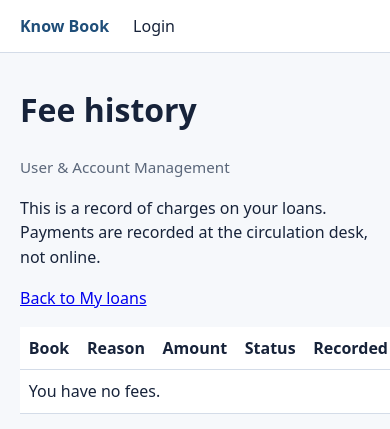
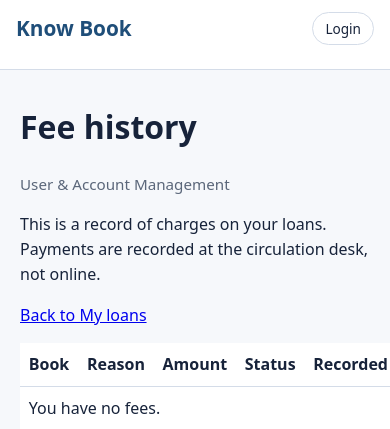
Before and after one commit to Xiyu-1653/COMP3019J-WebDevelop-Group21, a Flask app: template app/templates/account/fees.html in a window 390 px wide. Shown: the top 429 px of the page. Run offline with Flask 3, Linux system fonts and the light colour scheme; the template is opened without the code that fills it, so the values that code supplies are empty.

Commit message:
导航栏当前模块高亮

```diff
--- a/app/static/style.css
+++ b/app/static/style.css
@@ -18,44 +18,134 @@ body {
 
 .site-header {
   display: flex;
-  flex-wrap: wrap;
   align-items: center;
-  gap: 0.75rem 1rem;
-  padding: 0.85rem 1.25rem;
+  gap: 1.25rem;
+  padding: 0.85rem 1.5rem;
   background: #fff;
   border-bottom: 1px solid var(--line);
 }
 
 .brand {
-  font-weight: 700;
+  flex-shrink: 0;
+  font-size: 1.55rem;
+  font-weight: 800;
+  line-height: 1.1;
   color: var(--accent);
   text-decoration: none;
-  margin-right: 0.5rem;
+  white-space: nowrap;
+}
+
+.brand:hover {
+  color: #163c5e;
+}
+
+.entry-links a:hover {
+  text-decoration: underline;
 }
 
 .site-nav {
   display: flex;
-  flex-wrap: wrap;
-  gap: 0.75rem 1rem;
+  flex: 1 1 auto;
+  align-items: center;
+  justify-content: space-evenly;
+  gap: 0.35rem;
+  min-width: 0;
 }
 
-.site-nav a {
+.nav-link,
+.login-link {
+  display: inline-block;
+  padding: 0.4rem 0.85rem;
+  border-radius: 999px;
   color: var(--ink);
+  text-decoration: none;
+  white-space: nowrap;
+  transition: background-color 0.15s ease, color 0.15s ease;
+}
+
+.nav-link:hover,
+.login-link:hover {
+  background: #edf4fb;
   text-decoration: none;
 }
 
-.site-nav a:hover,
-.brand:hover,
-.entry-links a:hover {
-  text-decoration: underline;
+.nav-link.is-active,
+.login-link.is-active {
+  background: var(--accent);
+  color: #fff;
+  font-weight: 600;
+}
+
+.site-actions {
+  display: flex;
+  flex-shrink: 0;
+  align-items: center;
+  gap: 0.6rem;
+  margin-left: auto;
 }
 
 .nav-user {
   color: var(--muted);
+  font-size: 0.85rem;
+  white-space: nowrap;
+}
+
+.login-link {
+  padding: 0.3rem 0.75rem;
+  border: 1px solid var(--line);
+  font-size: 0.85rem;
 }
 
 .logout {
-  margin-left: auto;
+  margin-left: 0;
+}
+
+.site-actions .logout button {
+  font: inherit;
+  font-size: 0.85rem;
+  padding: 0.3rem 0.75rem;
+  border: 1px solid var(--line);
+  border-radius: 999px;
+  background: #fff;
+  color: var(--ink);
+  cursor: pointer;
+}
+
+.site-actions .logout button:hover {
+  background: #edf4fb;
+}
+
+.nav-link:focus-visible,
+.login-link:focus-visible,
+.brand:focus-visible,
+.site-actions .logout button:focus-visible {
+  outline: 2px solid var(--accent);
+  outline-offset: 2px;
+}
+
+@media (max-width: 900px) {
+  .site-header {
+    flex-wrap: wrap;
+    gap: 0.65rem 0.75rem;
+    padding: 0.75rem 1rem;
+  }
+
+  .brand {
+    font-size: 1.3rem;
+  }
+
+  .site-nav {
+    order: 3;
+    flex: 1 0 100%;
+    justify-content: flex-start;
+    overflow-x: auto;
+    padding-bottom: 0.1rem;
+  }
+
+  .nav-link {
+    padding: 0.35rem 0.65rem;
+    font-size: 0.92rem;
+  }
 }
 
 .logout button,
--- a/app/templates/base.html
+++ b/app/templates/base.html
@@ -7,31 +7,37 @@
   <link rel="stylesheet" href="{{ url_for('static', filename='style.css') }}">
 </head>
 <body>
+  {% set ep = request.endpoint or '' %}
+  {% macro nav_link(label, href, active) -%}
+    <a class="nav-link{% if active %} is-active{% endif %}" href="{{ href }}"{% if active %} aria-current="page"{% endif %}>{{ label }}</a>
+  {%- endmacro %}
   <header class="site-header">
     <a class="brand" href="{{ url_for('home') }}">Know Book</a>
     <nav class="site-nav" aria-label="Main">
       {% if current_user %}
-        <a href="{{ url_for('catalogue.index') }}">Catalogue</a>
+        {{ nav_link('Catalogue', url_for('catalogue.index'), ep in ('catalogue.index', 'catalogue.title_detail')) }}
         {% if current_user.role == "reader" %}
-          <a href="{{ url_for('account.loans') }}">My loans</a>
-          <a href="{{ url_for('account.fees') }}">Fees</a>
-          <a href="{{ url_for('reservations.my_reservations') }}">My reservations</a>
+          {{ nav_link('My loans', url_for('account.loans'), ep in ('account.loans', 'account.renew_loan')) }}
+          {{ nav_link('Fees', url_for('account.fees'), ep in ('account.fees', 'account.pay_fee')) }}
+          {{ nav_link('My reservations', url_for('reservations.my_reservations'), ep == 'reservations.my_reservations') }}
         {% elif current_user.role == "librarian" %}
-          <a href="{{ url_for('desk.index') }}">Desk</a>
-          <a href="{{ url_for('desk.overdue') }}">Overdue</a>
-          <a href="{{ url_for('catalogue.inventory') }}">Inventory</a>
-          <a href="{{ url_for('reservations.queue_admin') }}">Reservation management</a>
+          {{ nav_link('Desk', url_for('desk.index'), ep in ('desk.index', 'desk.borrow', 'desk.return_copy')) }}
+          {{ nav_link('Overdue', url_for('desk.overdue'), ep in ('desk.overdue', 'desk.generate_fees')) }}
+          {{ nav_link('Inventory', url_for('catalogue.inventory'), ep in ('catalogue.inventory', 'catalogue.edit_title', 'catalogue.create_title', 'catalogue.create_copy', 'catalogue.update_title', 'catalogue.update_copy_status')) }}
+          {{ nav_link('Reservation management', url_for('reservations.queue_admin'), ep in ('reservations.queue_admin', 'reservations.reservation_history')) }}
         {% endif %}
-        <span class="nav-user">{{ current_user.username }}</span>
-      {% else %}
-        <a href="{{ url_for('auth.login') }}">Login</a>
       {% endif %}
     </nav>
-    {% if current_user %}
-      <form class="logout" method="post" action="{{ url_for('auth.logout') }}">
-        <button type="submit">Logout</button>
-      </form>
-    {% endif %}
+    <div class="site-actions">
+      {% if current_user %}
+        <span class="nav-user">{{ current_user.username }}</span>
+        <form class="logout" method="post" action="{{ url_for('auth.logout') }}">
+          <button type="submit">Logout</button>
+        </form>
+      {% else %}
+        <a class="login-link{% if ep in ('auth.login', 'auth.login_submit') %} is-active{% endif %}" href="{{ url_for('auth.login') }}"{% if ep in ('auth.login', 'auth.login_submit') %} aria-current="page"{% endif %}>Login</a>
+      {% endif %}
+    </div>
   </header>
 
   <main class="site-main">
```
